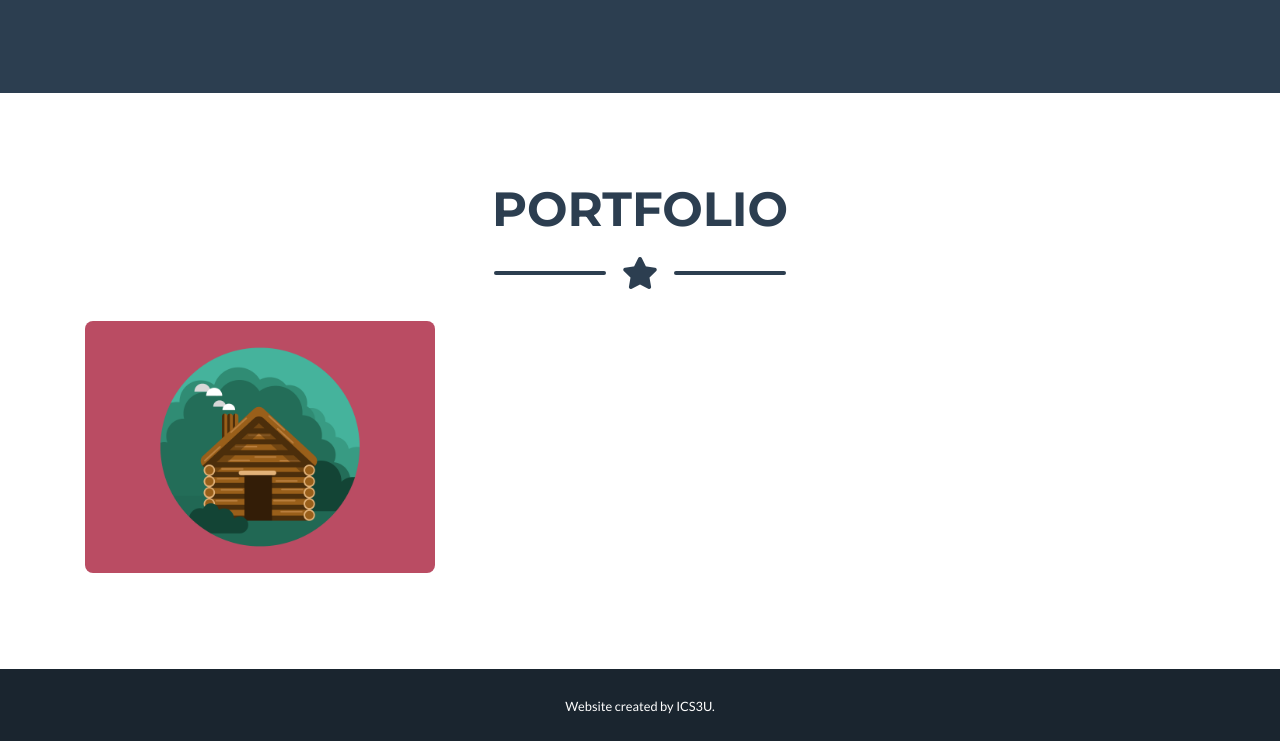
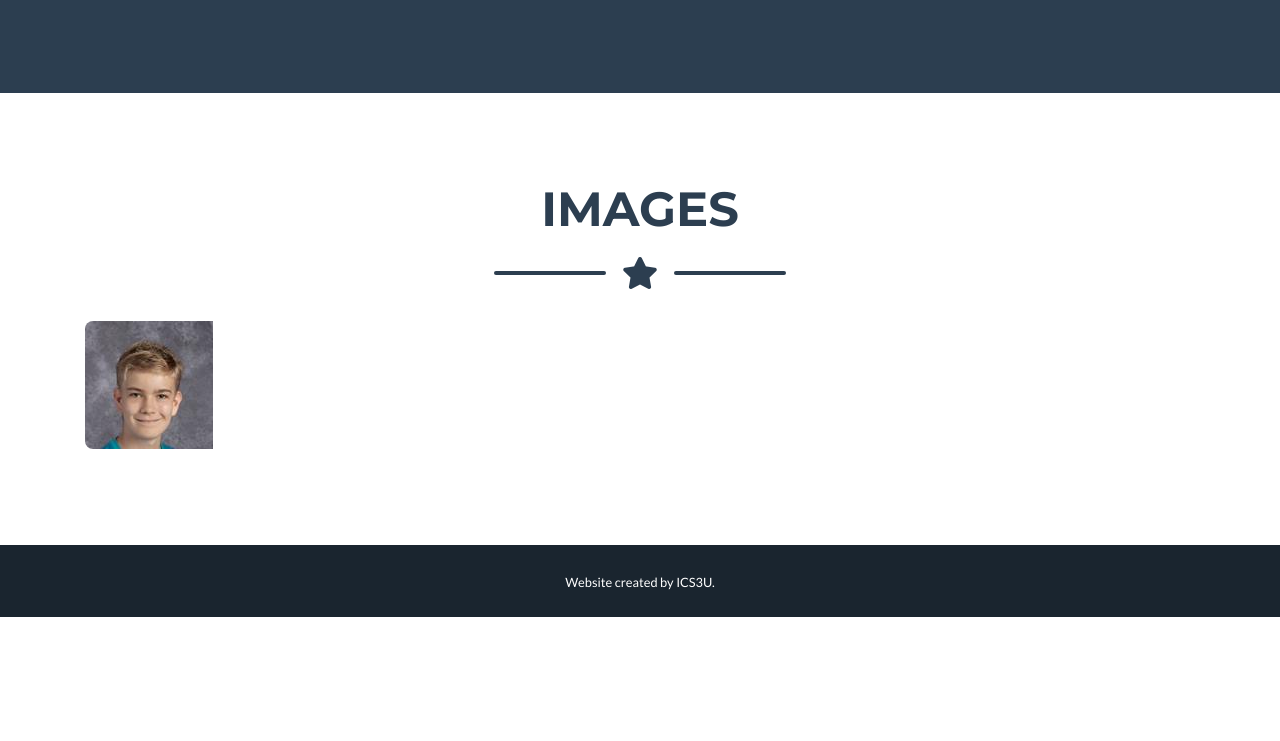
Before and after one commit to Corantine/e-hourofcode.github.io, a website with bundled scripts: page index.html in a window 1280 px wide. Shown: the part 1537-2278 px from the top of the page. After the commit the page ends 2154 px from the top, so only its background shows below. Built offline with nearby package versions, Linux system fonts and the light colour scheme; files whose address does not match are found by name.

Commit message:
Update index.html

```diff
--- a/index.html
+++ b/index.html
@@ -125,7 +125,7 @@
     <div class="container">
 
       <!-- Portfolio Section Heading -->
-      <h2 class="page-section-heading text-center text-uppercase text-secondary mb-0">Portfolio</h2>
+      <h2 class="page-section-heading text-center text-uppercase text-secondary mb-0">Images</h2>
 
       <!-- Icon Divider -->
       <div class="divider-custom">
@@ -147,7 +147,7 @@
                 <i class="fas fa-plus fa-3x"></i>
               </div>
             </div>
-            <img class="img-fluid" src="img/portfolio/cabin.png" alt="">
+            <img class="img-fluid" src="img/portfolio/cordane.jpg" alt="">
           </div>
 	</div>
       </div>
```
